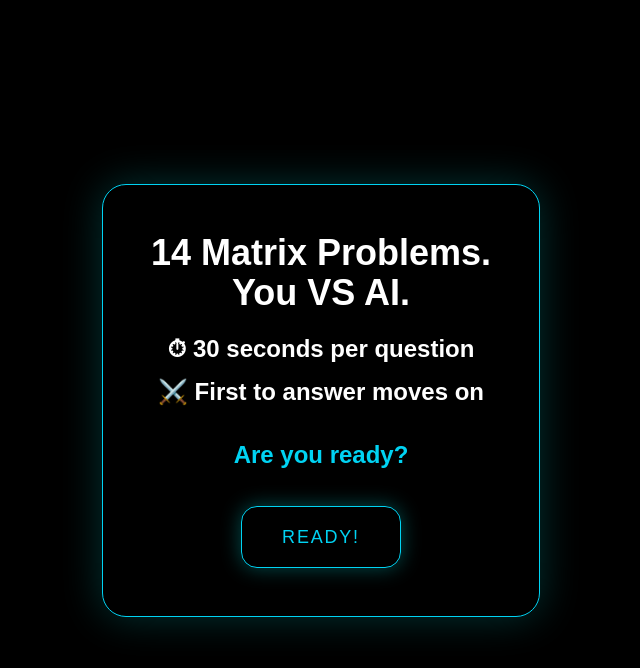
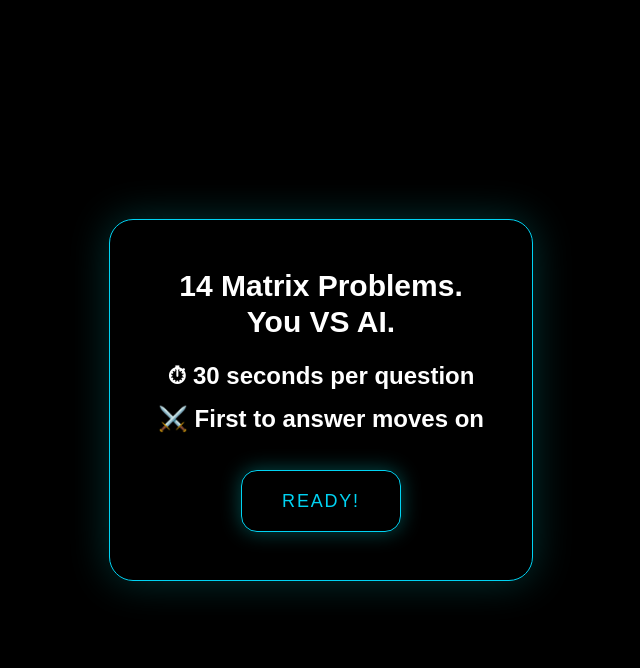
Before and after one commit to JiyeSun/compexp, a Next.js app: page / in a window 1280 px wide. Both pictures are taken after a click on the button "BEGIN". Shown: the top 668 px of the page, without its empty margins (319-959 px from the left). Built offline with nearby package versions, Linux system fonts and the light colour scheme.

Commit message:
Change title font size in page component

```diff
--- a/app/page.tsx
+++ b/app/page.tsx
@@ -206,7 +206,7 @@ export default function Home() {
           {/* System Label */}
           {/* Title */}
          <div className="text-2xl font-semibold mb-6 leading-relaxed text-center">
-          <div className="text-4xl font-bold mb-4">
+          <div className="text-3xl font-bold mb-4">
             <p>14 Matrix Problems.</p>
             <p>You VS AI.</p>
           </div>
@@ -214,7 +214,7 @@ export default function Home() {
             <p>⏱ 30 seconds per question</p>
             <p>⚔️ First to answer moves on</p>
           </div>
-          <p className="mt-6 text-cyan-400">Are you ready?</p>
+          <p className="mt-6 text-cyan-400"></p>
         </div>
 
           {/* Description */}
```
